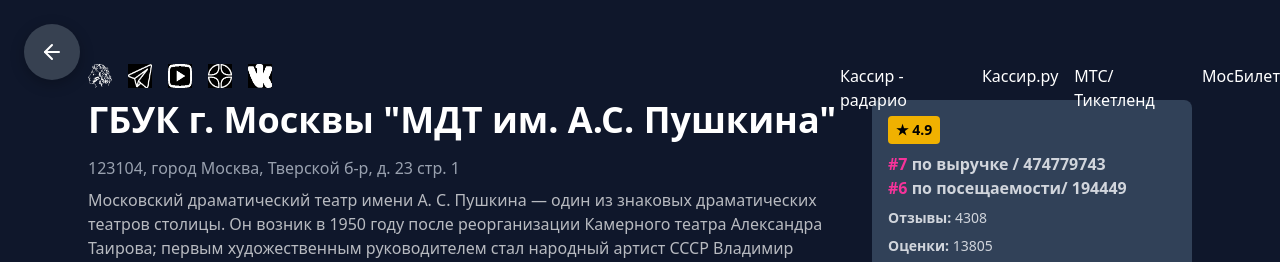
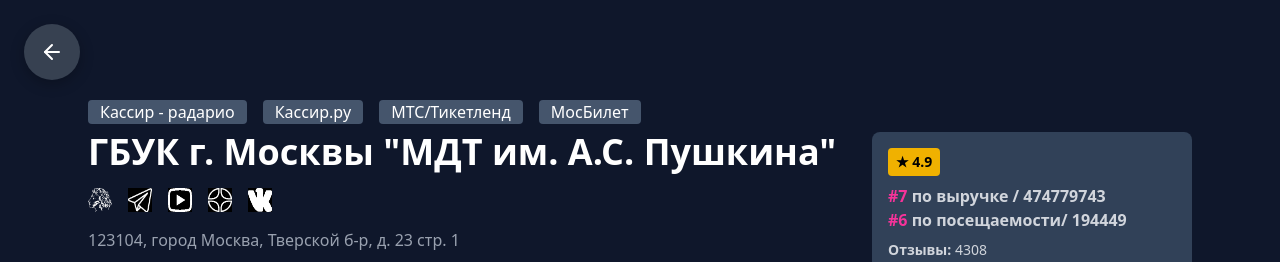
Before and after one commit to SavonarolaLabs/GameHub, a SvelteKit app: page /id/1 in a window 1280 px wide. Shown: the top 262 px of the page. Built offline with nearby package versions, Linux system fonts and the light colour scheme.

Commit message:
tags list above Headline

```diff
--- a/src/routes/id/[id]/+page.svelte
+++ b/src/routes/id/[id]/+page.svelte
@@ -65,12 +65,22 @@
 	<!-- header -->
 	<div class="w-full bg-slate-900 text-white">
 		<header class="mx-auto w-full max-w-6xl p-6 pt-25">
+			<div class="mb-2 flex flex-col">
+				{#each ticketOperator.filter((s) => s.id == theater.id) as s}
+					<div class="flex gap-4">
+						{#each s.operators as operators}
+							<div class="rounded-sm bg-slate-600 px-3">{operators.name}</div>
+						{/each}
+					</div>
+				{/each}
+			</div>
 			<div class="flex flex-col justify-between lg:flex-row">
 				<!-- left -->
 				<div class="flex-1">
 					<!-- Социальные сети театра -->
+					<h1 class="mb-4 text-4xl font-bold">{theater.name}</h1>
 					{#each theaterSocials.filter((s) => s.id == theater.id) as s}
-						<div class="absolute top-16 flex gap-4">
+						<div class="top-16 my-4 flex gap-4">
 							{#each s.socials as social}
 								<a href={social.link}
 									><img class="size-6" src={socialsimg(social.photo)} alt="" />
@@ -78,22 +88,10 @@
 							{/each}
 						</div>
 					{/each}
-
-					<h1 class="mb-4 text-4xl font-bold">{theater.name}</h1>
 					<p class="mb-2 text-gray-400">{theater.address}</p>
 
 					<!-- hr -->
 					<div class="mb-8 opacity-[0.7]">{theater.description}</div>
-				</div>
-
-				<div>
-					{#each ticketOperator.filter((s) => s.id == theater.id) as s}
-						<div class="absolute top-16 flex gap-4">
-							{#each s.operators as operators}
-								<p>{operators.name}</p>
-							{/each}
-						</div>
-					{/each}
 				</div>
 
 				<!-- right -->
@@ -137,6 +135,7 @@
 					>
 				</div>
 			</div>
+
 			<h3 class="mt-10 mb-4 text-xl font-semibold">РУКОВОДСТВО</h3>
 			<div class="grid gap-6 gap-y-8 sm:grid-cols-2 md:grid-cols-3">
 				{#each hr.filter((h) => h.organizationInn == theater.id && (h.position == 'директор' || h.position.startsWith('художественный'))) as p}
```
